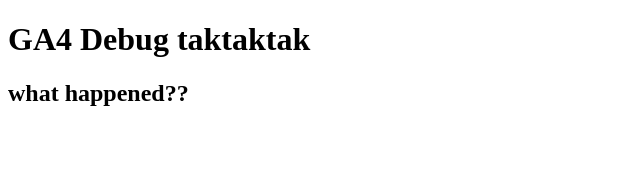
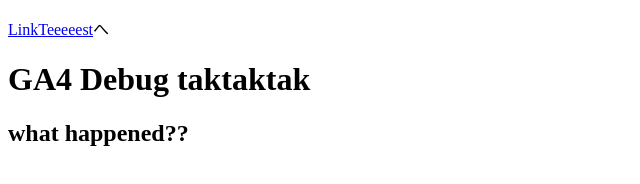
Before and after one commit to steiferieze/html_ga_test, a plain HTML site: page index.html in a window 1280 px wide. Shown: the whole page, without its empty margins (0-640 px from the left). Drawn offline with Linux system fonts and the light colour scheme.

Commit message:
Update index.html
add link

```diff
--- a/index.html
+++ b/index.html
@@ -20,6 +20,9 @@
     <!-- End Google Tag Manager -->
   </head>
   <body>
+    <p>
+  <a href="https://sveltekit-1-eight-pink-46.vercel.app/">LinkTeeeeest</a>へ
+</p>
 <!-- Google tag (gtag.js) -->
 <script async src="https://www.googletagmanager.com/gtag/js?id=G-T0CQZP74GT"></script>
 <script>
```
